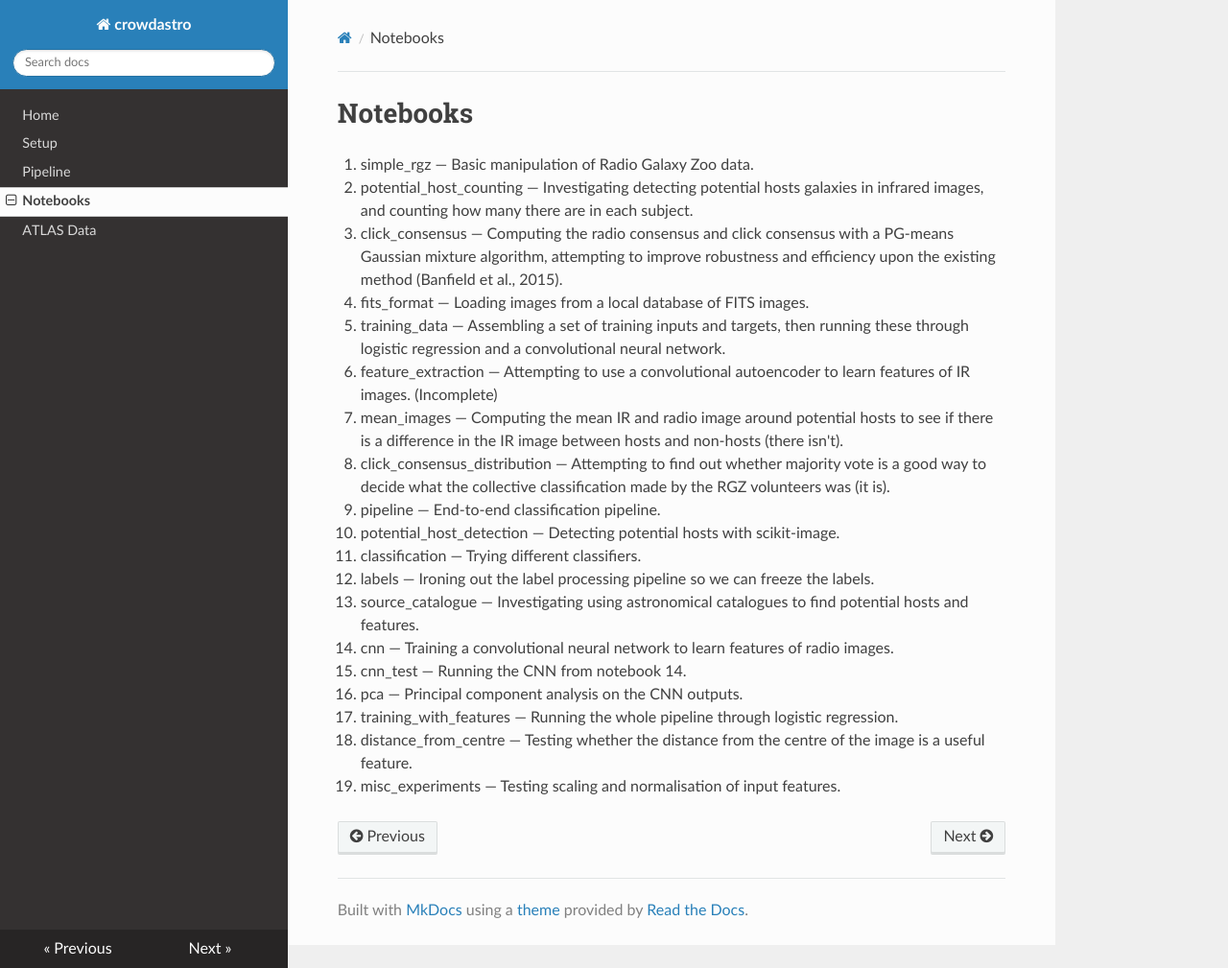
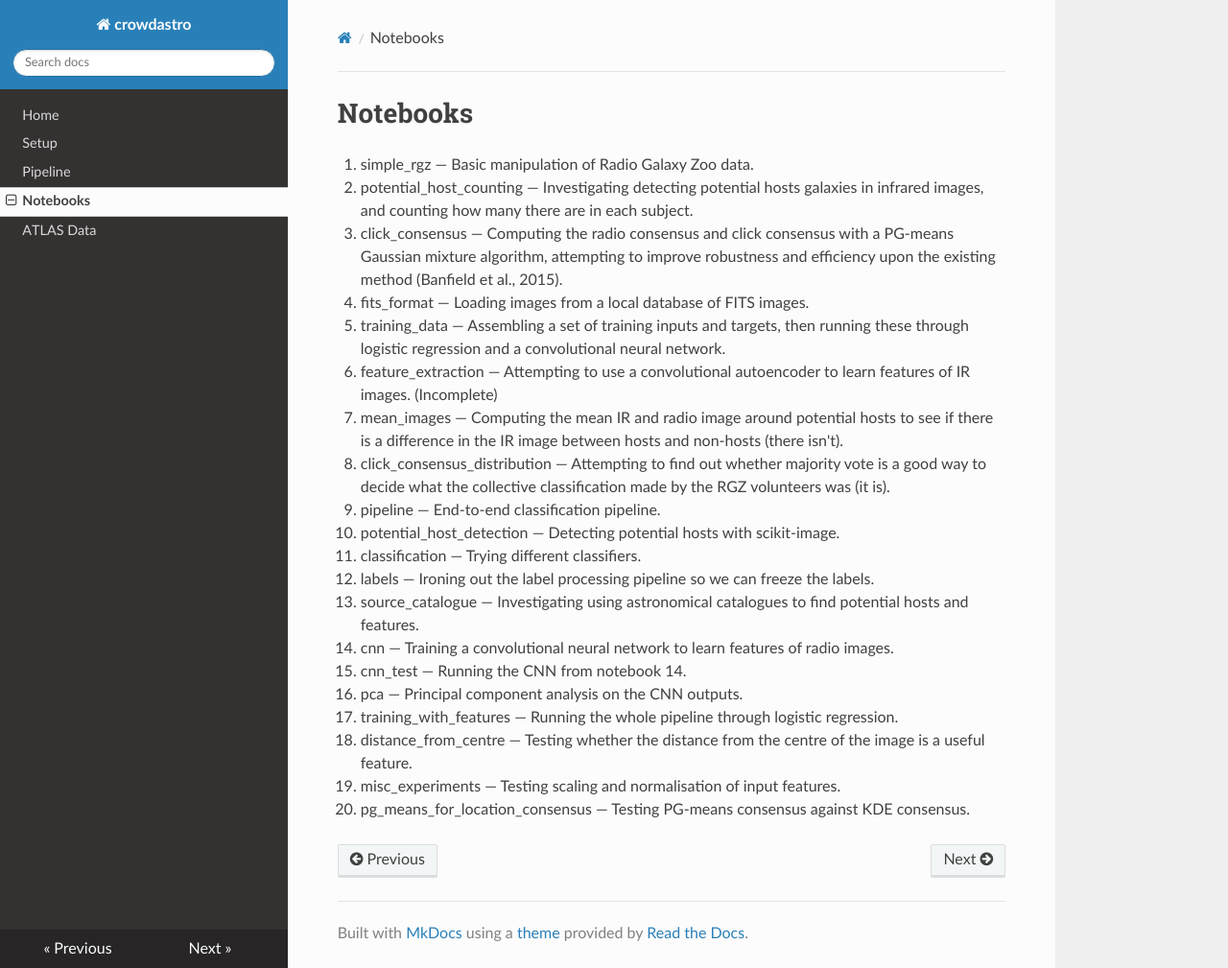
Before and after one commit to chengsoonong/crowdastro, an MkDocs documentation site: the page built from docs/notebooks.md, in a window 1280 px wide and 1009 px high. Shown: the whole window at 96% size. Built offline with MkDocs 1.6.1, drawn with Linux system fonts in a browser that asks for light colours; nearby versions of some CDN libraries; old or Windows-style settings are respelled for this version of MkDocs.

Commit message:
Documented PG-means notebook.

```diff
--- a/docs/notebooks.md
+++ b/docs/notebooks.md
@@ -20,3 +20,4 @@
 17. training_with_features &mdash; Running the whole pipeline through logistic regression.
 18. distance_from_centre &mdash; Testing whether the distance from the centre of the image is a useful feature.
 19. misc_experiments &mdash; Testing scaling and normalisation of input features.
+20. pg_means_for_location_consensus &mdash; Testing PG-means consensus against KDE consensus.
```
